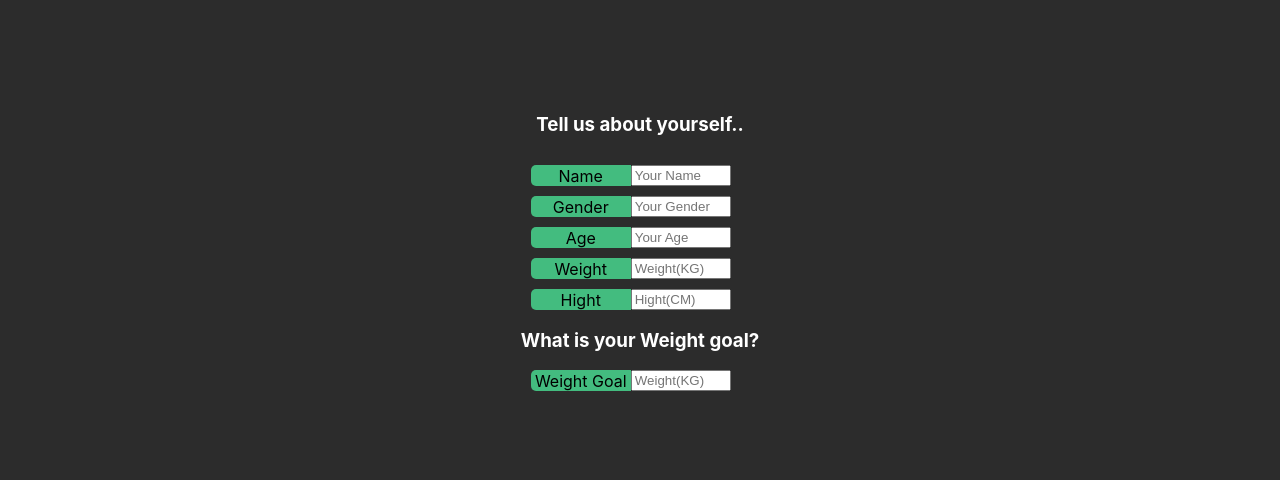
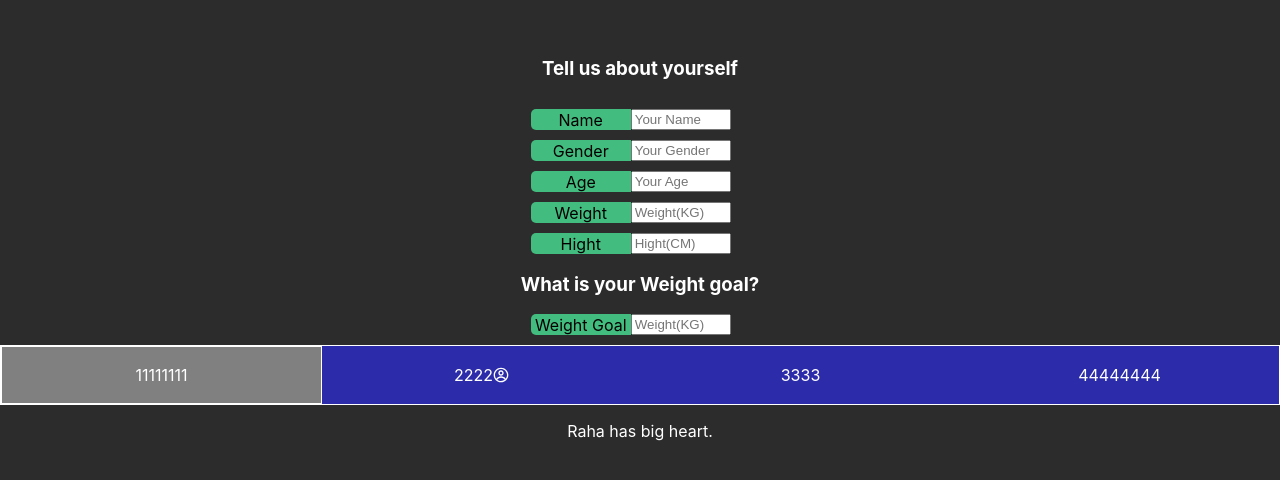
Before and after one commit to apanjapi/HealthPal, a Next.js app in the folder healthpal/: page / in a window 1280 px wide. Shown: the part 152-632 px from the top of the page. Built offline with nearby package versions, Linux system fonts and the light colour scheme; a web font is replaced by a local one.

Commit message:
hope I won't break anything

```diff
--- a/healthpal/comp/Navbar/index.jsx
+++ b/healthpal/comp/Navbar/index.jsx
@@ -1,64 +1,67 @@
 import styled from 'styled-components';
 import React from 'react';
-import Image from 'next/image';
-
+import { CgProfile } from 'react-icons/cg';
 
 const Container = styled.div`
-display:flex;
-flex-direction:row;
-flex-grow:1;
-width:350px;
-height:80px;
-justify-content:center;
-background-color:#2C2C2C;
-margin:40%;
+  display:flex;
+  flex-direction: row;
+  flex-wrap: wrap;
+  width: 100vw;
+  height: 60px;
+  background-color: #2C2CAA;
+  border: 1px solid white;
 `
-const Info = styled.div`
-display:flex;
-width:80px;
-height:70px;
-margin:5px;
-align-items:center;
-justify-content:center;
+
+const Cont1 = styled.div`
+  display: flex;
+  flex: 1;
+  justify-content: center;
+  align-items: center;
+  border: 1px solid white;
+  background-color: grey;
 `
-const Record = styled.div`
-display:flex;
-width:80px;
-height:70px;
-align-items:center;
-justify-content:center;
-margin:10px;
+
+const Cont2 = styled.div`
+  display: flex;
+  flex: 1;
+  justify-content: center;
+  align-items: center;
+  background-color: #fgd;
 `
-const Track = styled.div`
-display:flex;
-width:80px;
-height:70px;
-margin:5px;
-justify-content:center;
-align-items:center;
+
+const Cont3 = styled.div`
+  display: flex;
+  flex: 1;
+  justify-content: center;
+  align-items: center;
+  background-color: #agd;
 `
-const Profile = styled.div`
-display:flex;
-width:80px;
-height:70px;
-margin:10px;
-justify-content:center;
-align-items:center;
+
+const Cont4 = styled.div`
+  display: flex;
+  flex: 1;
+  justify-content: center;
+  align-items: center;
+  background-color: #agg;
 `
+
 const Navbar = ({})=>{
-  return<Container>
-  <Info>
-  <Image src={"/Info.png"} width={55} height={55} />
-  </Info>
-  <Record>
-  <Image src={"/Record.png"} width={50} height={50}/>
-  </Record>
-  <Track>
-  <Image src={"/Tracking.png"} width={60} height={60}/>
-  </Track>
-  <Profile>
-  <Image src={"/Profile.png"} width={50} height={50}/>
-  </Profile>
+  return <Container>
+    <Cont1>
+      <p>1111</p>
+      <p>1111</p>
+    </Cont1>
+    <Cont2>
+      <p>2222</p>
+      <CgProfile />
+    </Cont2>
+    <Cont3>
+      <p>3333</p>
+    </Cont3>
+    <Cont4>
+      <p>4444</p>
+      <p>4444</p>
+    </Cont4>
   </Container>
 }
 
--- a/healthpal/package.json
+++ b/healthpal/package.json
@@ -13,6 +13,7 @@
     "next": "11.1.2",
     "react": "17.0.2",
     "react-dom": "17.0.2",
+    "react-icons": "^4.3.1",
     "semantic-ui-css": "^2.4.1",
     "semantic-ui-react": "^2.0.4",
     "styled-components": "^5.3.1"
--- a/healthpal/pages/index.jsx
+++ b/healthpal/pages/index.jsx
@@ -1,10 +1,12 @@
 import styles from "../styles/Home.module.css";
 import Label from "../comp/Label";
+import Navbar from "../comp/Navbar";
+
 
 export default function Home() {
   return (
     <div className={styles.container}>
-      <h3>Tell us about yourself..</h3>
+      <h3>Tell us about yourself</h3>
       <div className={styles.inputbox}>
         <Label value="Name" placeholder="Your Name" />
         <Label value="Gender" placeholder="Your Gender" />
@@ -14,6 +16,10 @@ export default function Home() {
         <h3>What is your Weight goal?</h3>
         <Label value="Weight Goal" placeholder="Weight(KG)" />
       </div>
+
+      <Navbar />
+      <p>Raha has big heart.</p>
+
     </div>
   );
 }
--- /dev/null
+++ b/package.json
@@ -0,0 +1,5 @@
+{
+  "dependencies": {
+
+  }
+}
```
Also changed, not shown: 2 other files (tests, documents, lock files or other folders).
